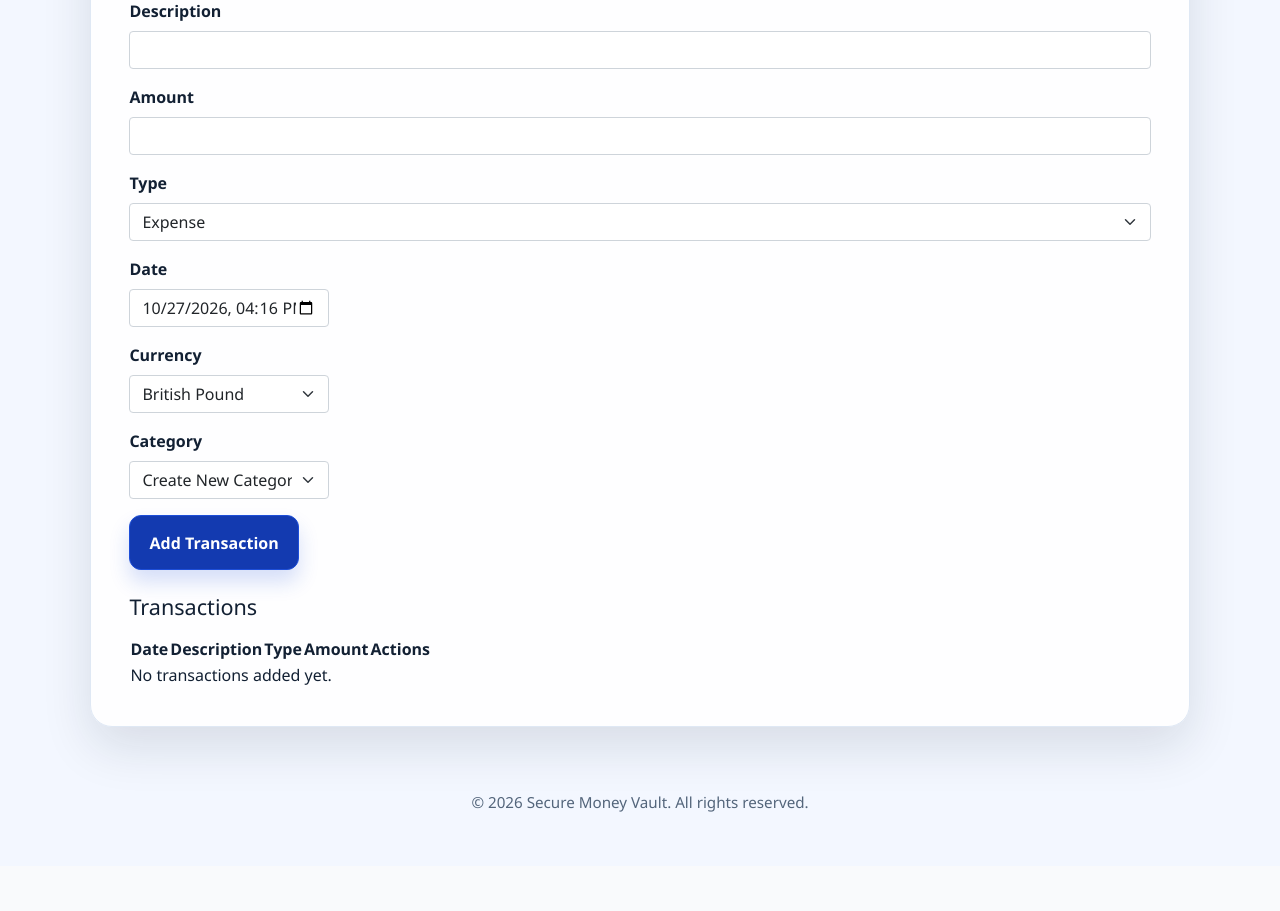
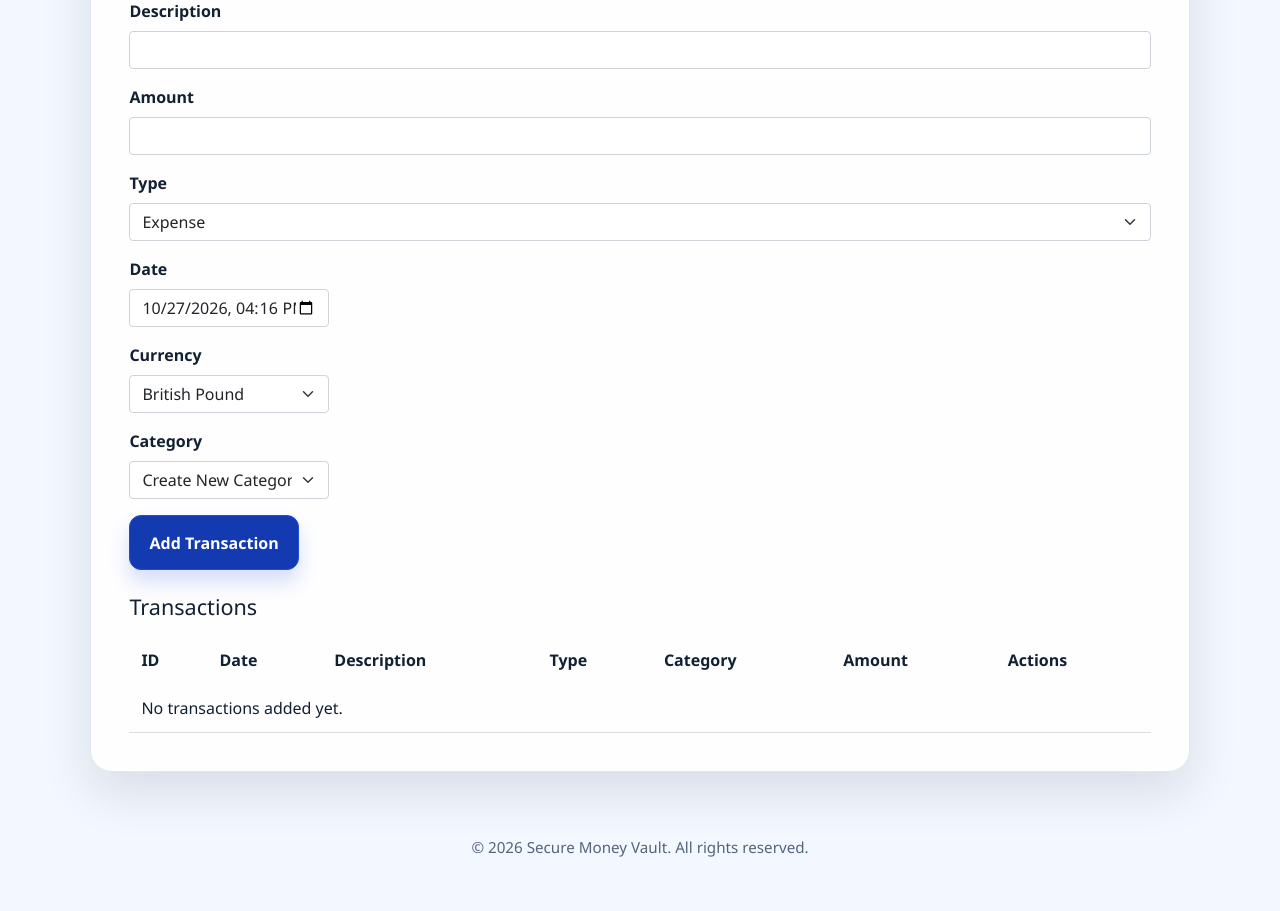
Before and after one commit to bikerbrandon2282/secure-money-vault-m3, a Django app: page /transactions/ in a window 1280 px wide. Shown: the part 570-1481 px from the top of the page. Before the commit the page ends 1382 px from the top, so only its background shows below. Run offline with Django 5.2, Linux system fonts and the light colour scheme; the visitor is signed in with stand-in values (Sample User, id 1); data that the repository does not hold is empty; parts of the project's set-up code (start-up, migrations or seed data) failed here and were passed over; some libraries are stand-ins or nearby versions.

Commit message:
Adding missing categories to the transaction table and adjusting the displayed output of variables so you are not seeing '1' instead of ' income'

```diff
--- a/homepage/templates/transactions.html
+++ b/homepage/templates/transactions.html
@@ -18,7 +18,6 @@
 				{% csrf_token %}
 
 				<button type="submit" id="save-transaction-btn">Add Transaction</button>
-				<button type="button" id="cancel-edit-btn" hidden>Cancel</button>
 			</form>
 		</section>
 
@@ -27,9 +26,11 @@
 			<table id="transactions-table">
 				<thead>
 					<tr>
+						<th scope="col">ID</th>
 						<th scope="col">Date</th>
 						<th scope="col">Description</th>
 						<th scope="col">Type</th>
+						<th scope="col">Category</th>
 						<th scope="col">Amount</th>
 						<th scope="col">Actions</th>
 					</tr>
@@ -37,9 +38,11 @@
 				<tbody id="transactions-list">
 					{% for transaction in transactions %}
 						<tr>
+							<td>{{ transaction.transaction_id }}</td>
 							<td>{{ transaction.date }}</td>
 							<td>{{ transaction.description }}</td>
-							<td>{{ transaction.type }}</td>
+							<td>{{ transaction.get_type_display }}</td>
+							<td>{{ transaction.get_category_display }}</td>
 							<td>${{ transaction.amount|floatformat:2 }}</td>
 							<td>
 								<button type="button" class="btn btn-primary edit-transaction-btn" data-id="{{ transaction.id }}">Edit</button>
--- a/static/css/style.css
+++ b/static/css/style.css
@@ -117,6 +117,27 @@ main p {
   font-weight: 700;
 }
 
+/* Transactions table on the transactions page to display transaction history */
+
+#transactions-table {
+    width: 100%;
+    border-collapse: collapse;
+}
+
+#transactions-table th,
+#transactions-table td {
+    padding: 12px;
+    text-align: left;
+}
+
+#transactions-table th {
+    font-weight: bold;
+}
+
+#transactions-table tbody tr {
+    border-bottom: 1px solid #ddd;
+}
+
 label {
   display: block;
   margin-bottom: 0.45rem;
```
